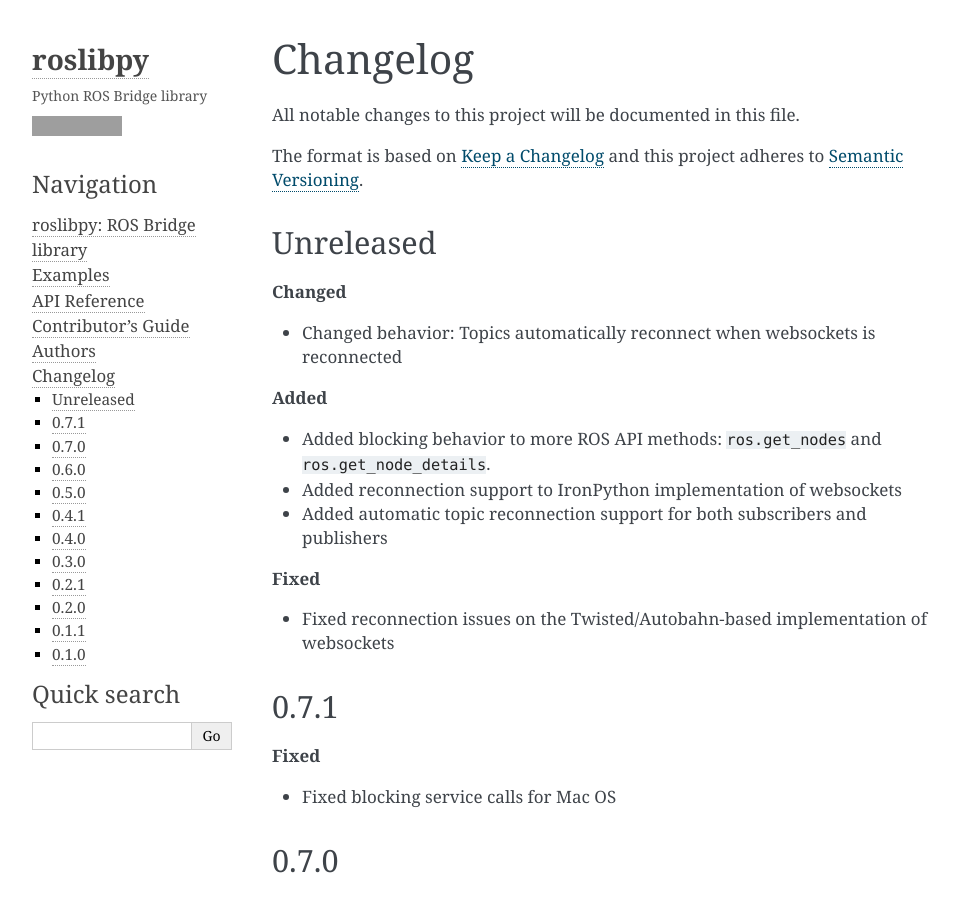
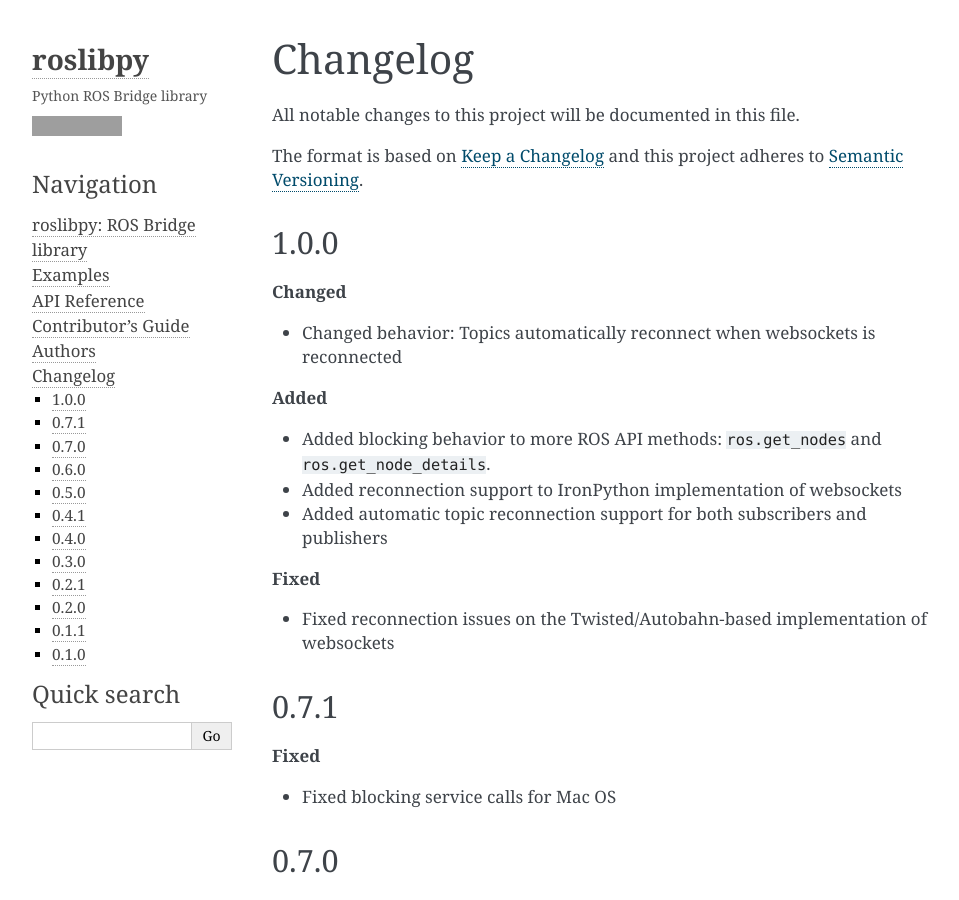
Before and after one commit to gramaziokohler/roslibpy, a Sphinx documentation site: the page built from docs/changelog.rst, in a window 1280 px wide and 900 px high. Shown: the whole window, without its empty margins (148-1107 px from the left). Built offline with Sphinx 7.4.7, drawn with Linux system fonts in a browser that asks for light colours; grey boxes are pictures that could not be loaded.

Commit message:
Bump version to 1.0.0

```diff
--- a/CHANGELOG.rst
+++ b/CHANGELOG.rst
@@ -7,7 +7,7 @@
 The format is based on `Keep a Changelog <http://keepachangelog.com/en/1.0.0/>`_
 and this project adheres to `Semantic Versioning <http://semver.org/spec/v2.0.0.html>`_.
 
-Unreleased
+1.0.0
 ----------
 
 **Changed**
--- a/docs/conf.py
+++ b/docs/conf.py
@@ -25,7 +25,7 @@
 year = '2019'
 author = 'Gramazio Kohler Research'
 copyright = '{0}, {1}'.format(year, author)
-version = release = '0.7.1'
+version = release = '1.0.0'
 
 pygments_style = 'trac'  # Perhaps change to sphinx
 templates_path = ['.']
--- a/src/roslibpy/__version__.py
+++ b/src/roslibpy/__version__.py
@@ -4,7 +4,7 @@
 __title__ = 'roslibpy'
 __description__ = 'Python ROS Bridge library.'
 __url__ = 'https://github.com/gramaziokohler/roslibpy'
-__version__ = '0.7.1'
+__version__ = '1.0.0'
 __author__ = 'Gramazio Kohler Research'
 __author_email__ = 'gramaziokohler@arch.ethz.ch'
 __license__ = 'MIT license'
```
Also changed, not shown: .bumpversion.cfg.
